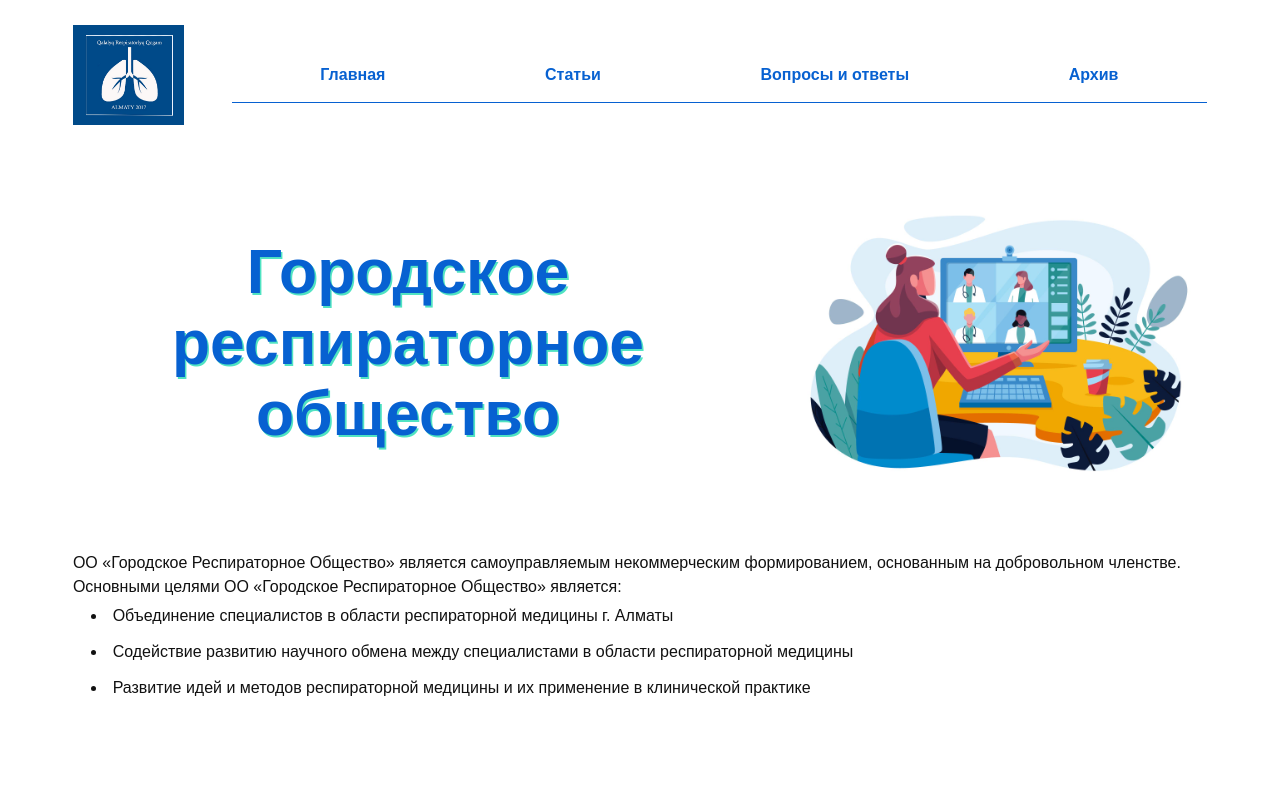
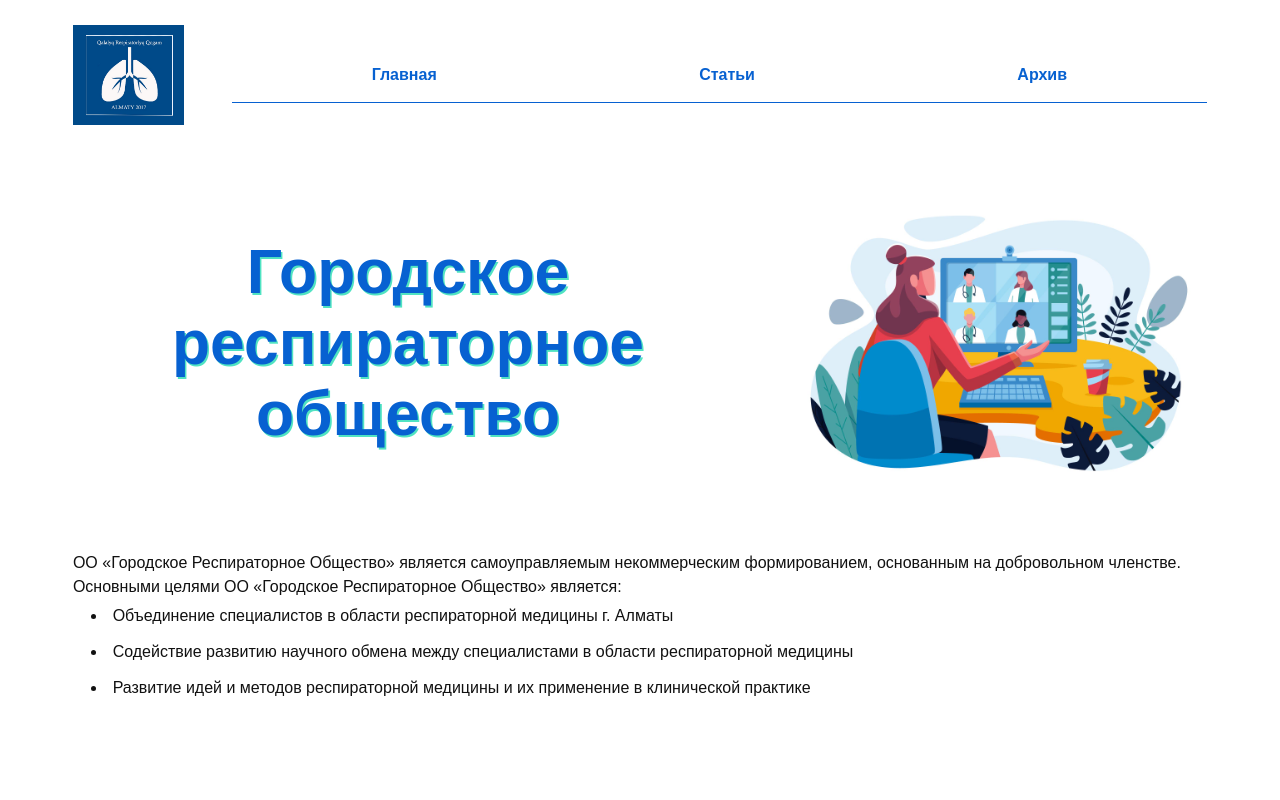
Before and after one commit to bkyerv/respulmo, a Next.js app: page / in a window 1280 px wide. Shown: the top 800 px of the page. Built offline with nearby package versions, Linux system fonts and the light colour scheme.

Commit message:
fixes navbar on a small screen

```diff
--- a/components/Navbar.js
+++ b/components/Navbar.js
@@ -26,11 +26,6 @@ export default function Navbar() {
             </Link>
           </li>
           <li className={style.ListItem}>
-            <Link href="/qanda">
-              <a className={style.NavLink}>Вопросы и ответы</a>
-            </Link>
-          </li>
-          <li className={style.ListItem}>
             <Link href="/archive">
               <a className={style.NavLink}>Архив</a>
             </Link>
```
